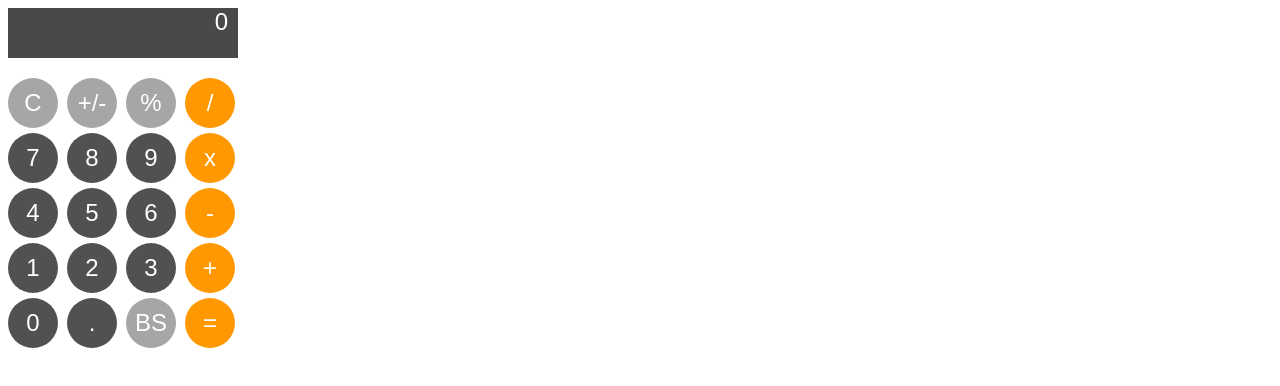
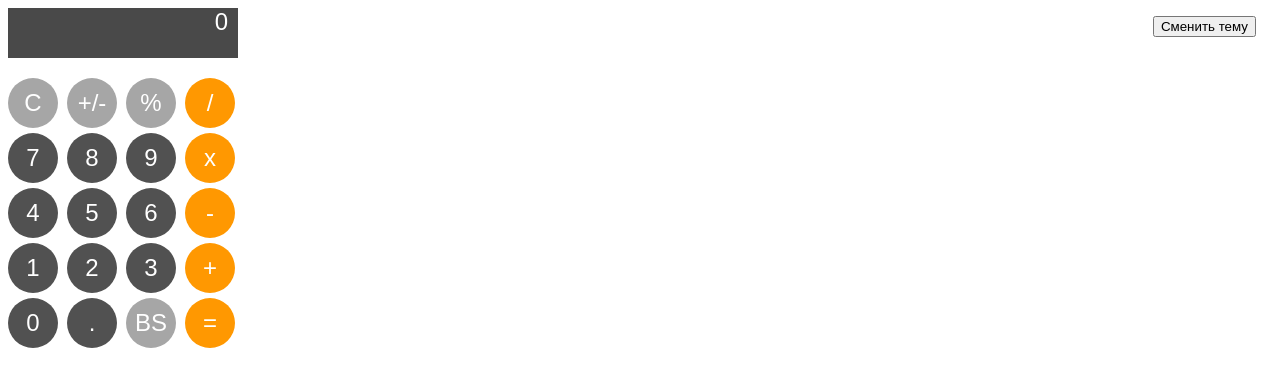
Before and after one commit to FiX1iN1iT/DNA_course, a plain HTML site: page calculator.html in a window 1280 px wide. Drawn offline with Linux system fonts and the light colour scheme.

Commit message:
lab2.4 done

```diff
--- a/calculator.html
+++ b/calculator.html
@@ -7,6 +7,7 @@
 </head>
 
 <body>
+  <div class="container">
   <div>
     <div id="result" class="result">
       0
@@ -44,6 +45,10 @@
       </div>
     </div>
   </div>
+  <div class="topright">
+    <button onclick="toggleTheme()">Сменить тему</button>
+  </div>
+  </div>
 </body>
 
 <script type="text/javascript" src="script.js"></script>
--- a/main.css
+++ b/main.css
@@ -54,3 +54,18 @@
   font-size: 1.5rem;
   font-family: Arial, Helvetica, sans-serif;
 }
+
+.topright {
+  position: absolute;
+  top: 8px;
+  right: 16px;
+}
+
+.container {
+  position: relative;
+}
+
+.dark-mode {
+  background-color: #494949;
+  color: #ffffff;
+}
--- a/script.js
+++ b/script.js
@@ -123,3 +123,8 @@ window.onload = function () {
         outputElement.innerHTML = a
     }
 };
+
+function toggleTheme() {
+    let body = document.body;
+    body.classList.toggle("dark-mode");
+}
```
